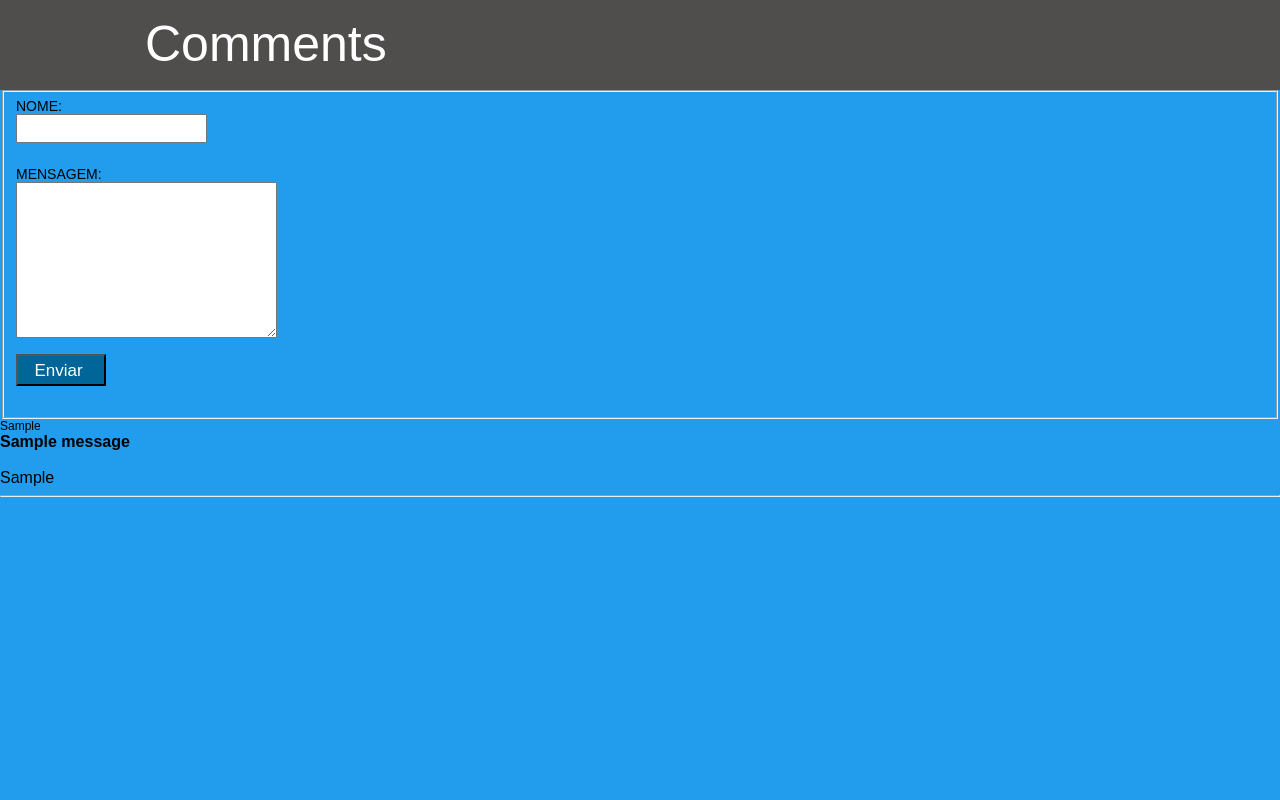
After one commit to mikaelle1992/crud-desafio2, a PHP site: page /comentario.php in a window 1280 px wide. The commit adds this page. Run offline with PHP 8.4, Linux system fonts and the light colour scheme; tables that the repository leaves empty or names only in its code hold one stand-in row (values such as "Sample post").

Commit message:
comentarios

```diff
--- /dev/null
+++ b/comentario.php
@@ -0,0 +1,68 @@
+<?php
+session_start();
+require 'config.php';
+
+if (isset($_POST['name']) && empty($_POST['name'] == false)) {
+    $name = $_POST['name'];
+    $msg = $_POST['msg'];
+
+    $sql = $pdo->prepare("INSERT INTO message SET name = :name, msg = :msg, data_msg = NOW()");
+    $sql->bindValue(":name", $name);
+    $sql->bindValue(":msg", $msg);
+    $sql->execute();
+}
+
+?>
+<html>
+
+<head>
+    <meta id="viewport" name="viewport" content="width=device-width, user-scalable=no" />
+    <title>Login</title>
+    <link rel="stylesheet" type="text/css" href="style.css" />
+</head>
+
+<body>
+    <header>
+        <div class="container">
+
+            <div class="titulo">
+                Comments
+
+            </div>
+        </div>
+    </header>
+
+    <fieldset>
+        <form method="POST">
+            NOME:<br />
+            <input type="text" name="name" cols="30" /><br /><br />
+
+            MENSAGEM:<br />
+            <textarea name="msg" cols="30" rows="10"></textarea><br /><br />
+
+            <input type="submit" value="Enviar " />
+
+        </form>
+    </fieldset>
+    <?php
+    $sql = "SELECT * FROM message ORDER BY data_msg DESC";
+    $sql = $pdo->query($sql);
+    if ($sql->rowCount() > 0) {
+        foreach ($sql->fetchAll() as $mensagem) :
+    ?>
+               <div class="data">
+                   <?php echo $mensagem['data_msg']; ?><br/>
+               </div>
+                <strong><?php echo $mensagem['name']; ?></strong><br/><br/>
+                <?php echo $mensagem['msg']; ?>
+                <hr />
+
+    <?php
+        endforeach;
+    } else {
+        echo "Não há mensagens.";
+    }
+    ?>
+</body>
+
+</html>
--- a/style.css
+++ b/style.css
@@ -20,7 +20,6 @@ header {
     padding: 15px;
     width: 990px;
     justify-content: space-between;
-
 }
 
 .containerLogin {
@@ -31,11 +30,8 @@ header {
 
 .titulo {
     font-size: 50px;
- height:60px;
-
+    height: 60px;
 }
-
-
 
 .formularioLogin {
     font-size: 25px;
@@ -67,12 +63,13 @@ input[type=submit] {
     width: 90px;
     font-size: 17px;
 }
-.formul{
-  display: flex;
-justify-content: center;
+
+.formul {
+    display: flex;
+    justify-content: center;
 }
+
 .formulario {
-
     padding: 12px;
     margin-top: 5px;
     width: 400px;
@@ -107,12 +104,12 @@ table {
 .barra {
     display: flex;
     justify-content: center;
+}
 
-}
-.form{
+.form {
     display: flex;
     justify-content: space-between;
-    width:1087px;
+    width: 1087px;
 }
 
 input {
@@ -133,9 +130,7 @@ tr:nth-child(even) {
 .menu {
     display: flex;
     align-items: center;
-
 }
-
 
 nav ul,
 nav li {
@@ -161,3 +156,7 @@ nav a:hover {
     background-color: #39aae1;
     color: white;
 }
+
+.data {
+    font-size: 12px;
+}
```
Also changed, not shown: listagem.php (+12 -8 lines).
